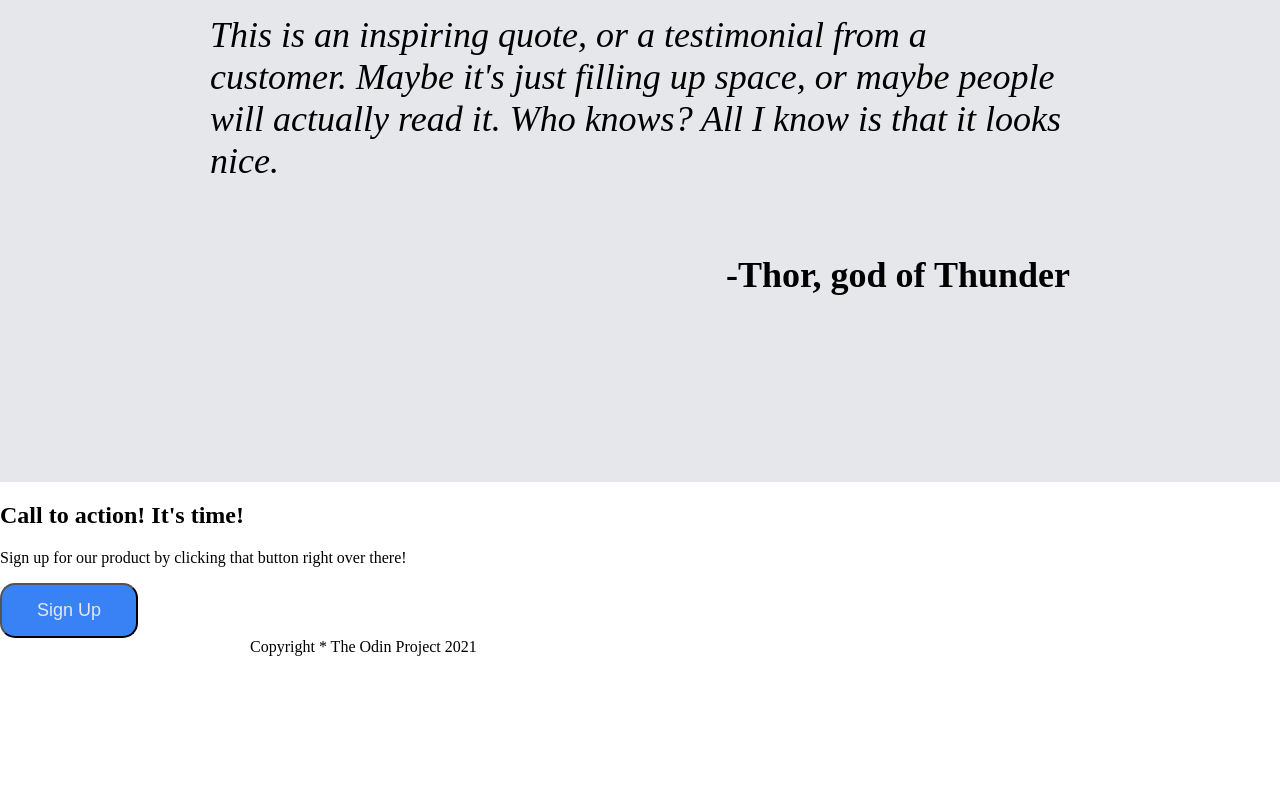
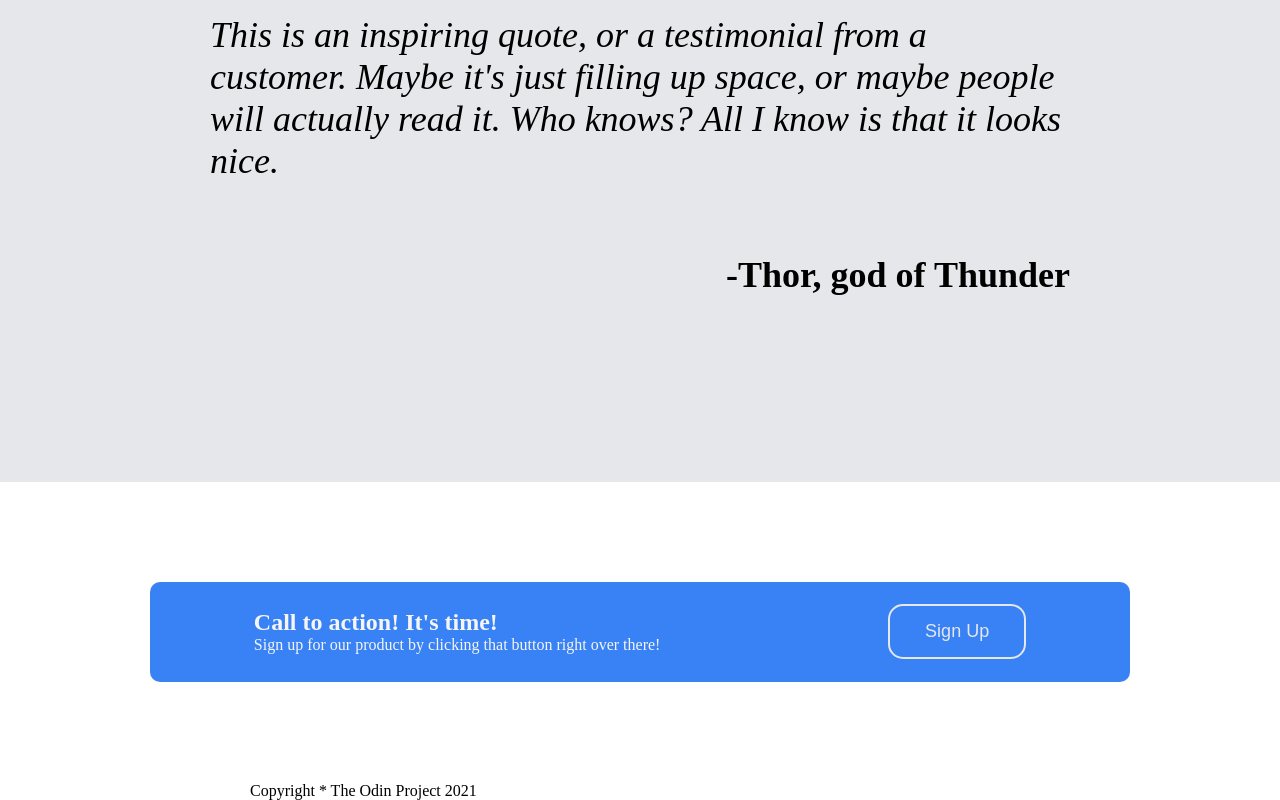
Before and after one commit to KarlGella/odin-css-practice, a plain HTML site: page index.html in a window 1280 px wide. Shown: the part 1035-1835 px from the top of the page. Before the commit the page ends 1691 px from the top, so only its background shows below. Drawn offline with Linux system fonts and the light colour scheme.

Commit message:
feat: Add style to call

```diff
--- a/index.html
+++ b/index.html
@@ -68,9 +68,15 @@
       <p id="author">-Thor, god of Thunder</p>
     </div>
     <div class="call">
-      <h2>Call to action! It's time!</h2>
-      <p>Sign up for our product by clicking that button right over there!</p>
-      <button>Sign Up</button>
+      <div class="call-box">
+        <div class="call-box-left">
+          <h2>Call to action! It's time!</h2>
+          <p>
+            Sign up for our product by clicking that button right over there!
+          </p>
+        </div>
+        <button>Sign Up</button>
+      </div>
     </div>
     <footer>Copyright * The Odin Project 2021</footer>
   </body>
--- a/styles.css
+++ b/styles.css
@@ -79,7 +79,7 @@
   color: #e5e7eb;
 }
 
-button {
+.intro-text button {
   background-color: #3882f6;
   font-size: 18px;
   padding: 15px 35px;
@@ -148,3 +148,36 @@
   font-weight: bold;
   align-self: flex-end;
 }
+
+.call {
+  padding: 100px 150px;
+  display: flex;
+  justify-content: center;
+  align-items: center;
+}
+
+.call-box {
+  background-color: #3882f6;
+  border-radius: 10px;
+  color: whitesmoke;
+  flex: 1;
+  display: flex;
+  justify-content: space-around;
+  align-items: center;
+  height: 100px;
+  gap: 20px;
+}
+
+.call-box button {
+  background-color: #3882f6;
+  font-size: 18px;
+  padding: 15px 35px;
+  border: 2px solid #e5e7eb;
+  border-radius: 15px;
+  color: #e5e7eb;
+}
+
+.call-box-left h2,
+.call-box-left p {
+  margin: 0;
+}
```
